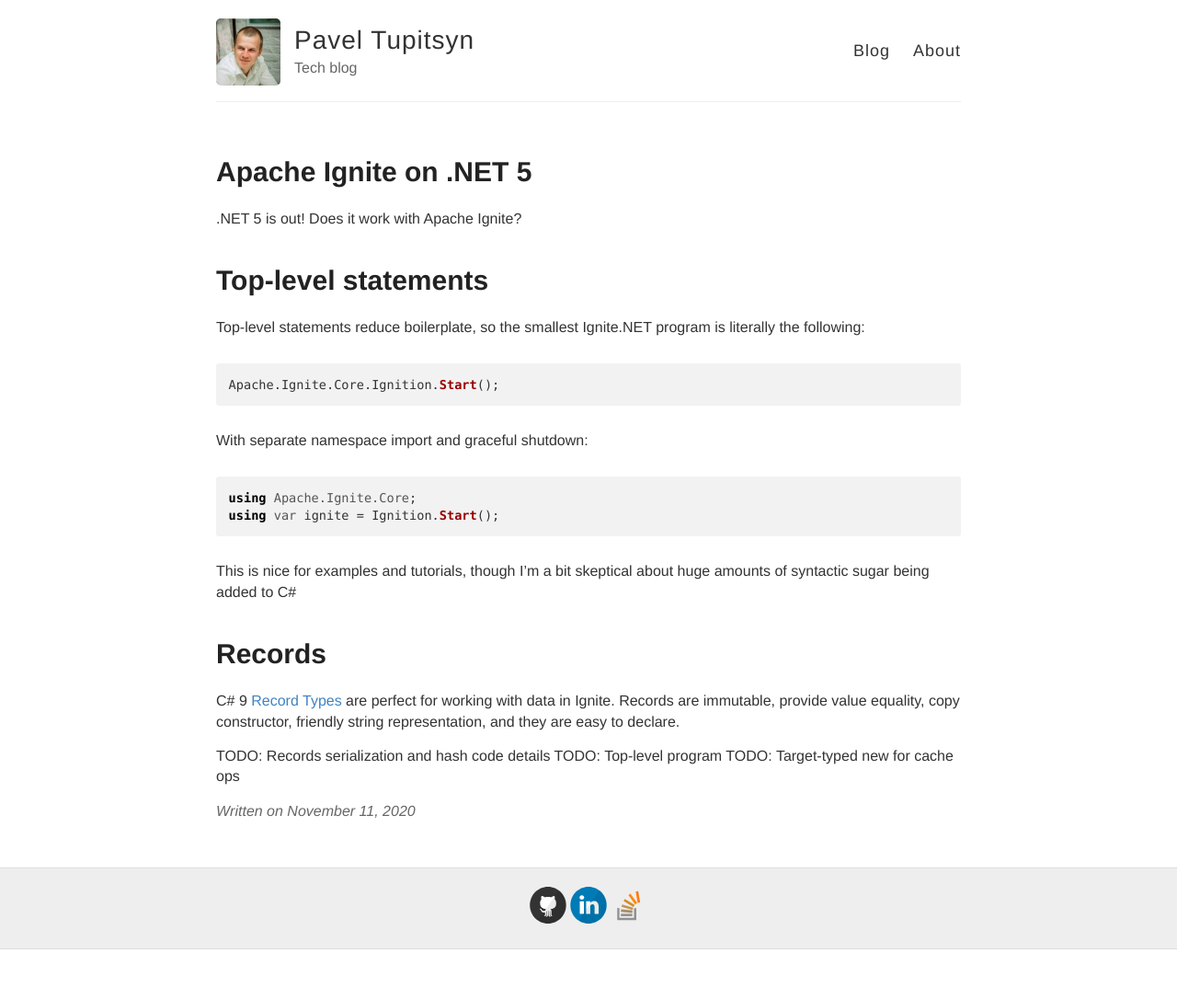
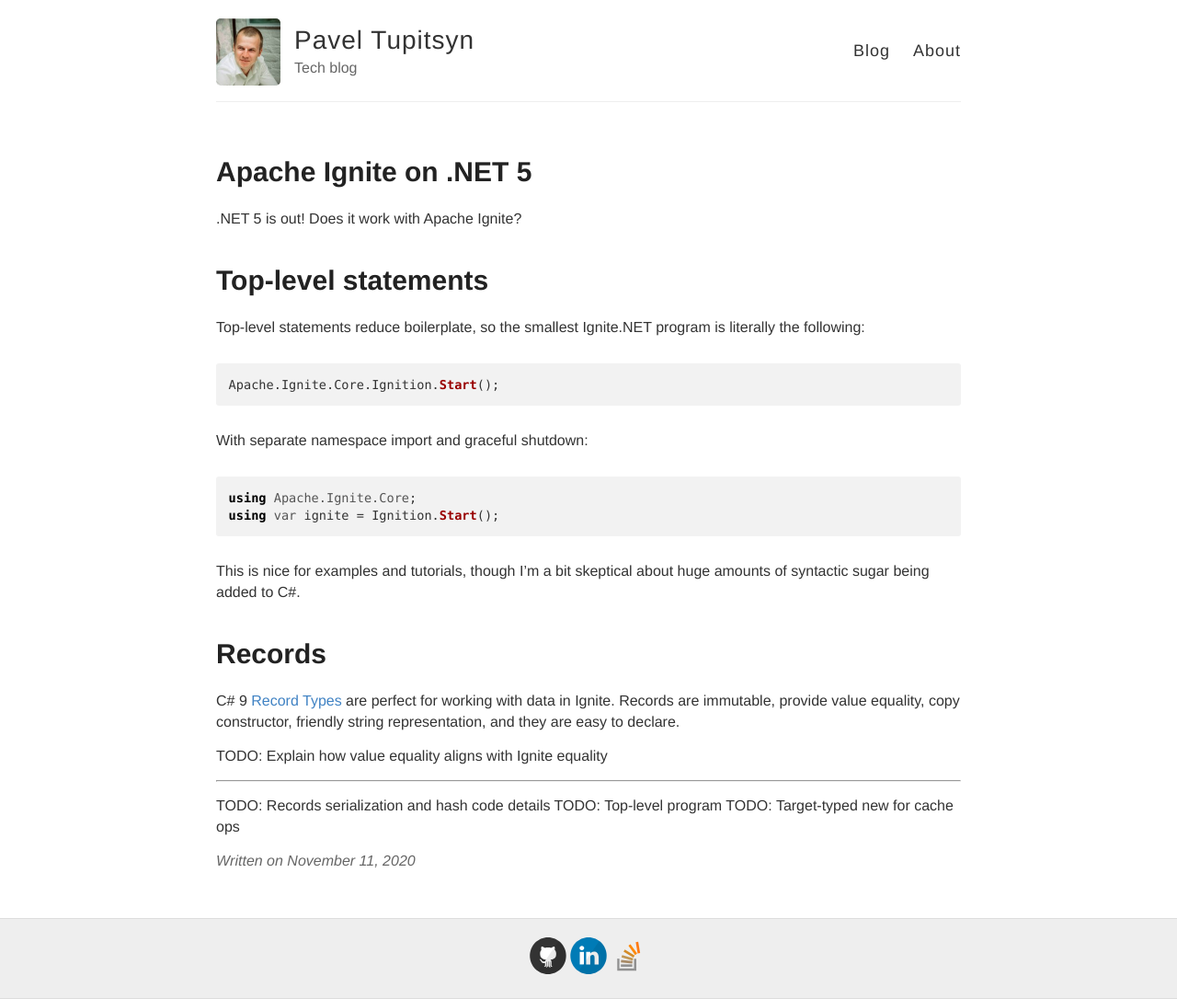
Before and after one commit to ptupitsyn/ptupitsyn.github.io, a Jekyll site: the page built from _posts/2020-11-11-Ignite-on-NET-5.md, in a window 1280 px wide. Shown: the whole page at 92% size. Built offline with Jekyll 4.4.1, drawn with Linux system fonts in a browser that asks for light colours; comment, search, counter and statistics services are not loaded; before the commit the page ends 1032 px from its top, so only the background shows below that.

Commit message:
wip Ignite on .NET 5

````diff
--- a/_posts/2020-11-11-Ignite-on-NET-5.md
+++ b/_posts/2020-11-11-Ignite-on-NET-5.md
@@ -18,13 +18,16 @@
 using var ignite = Ignition.Start();
 ```
 
-This is nice for examples and tutorials, though I'm a bit skeptical about huge amounts of syntactic sugar being added to C#
+This is nice for examples and tutorials, though I'm a bit skeptical about huge amounts of syntactic sugar being added to C#.
 
 # Records
 
 C# 9 [Record Types](https://docs.microsoft.com/en-us/dotnet/csharp/whats-new/csharp-9#record-types) are perfect for working with data in Ignite.
 Records are immutable, provide value equality, copy constructor, friendly string representation, and they are easy to declare.
 
+TODO: Explain how value equality aligns with Ignite equality
+
+---------
 
 TODO: Records serialization and hash code details
 TODO: Top-level program
````
